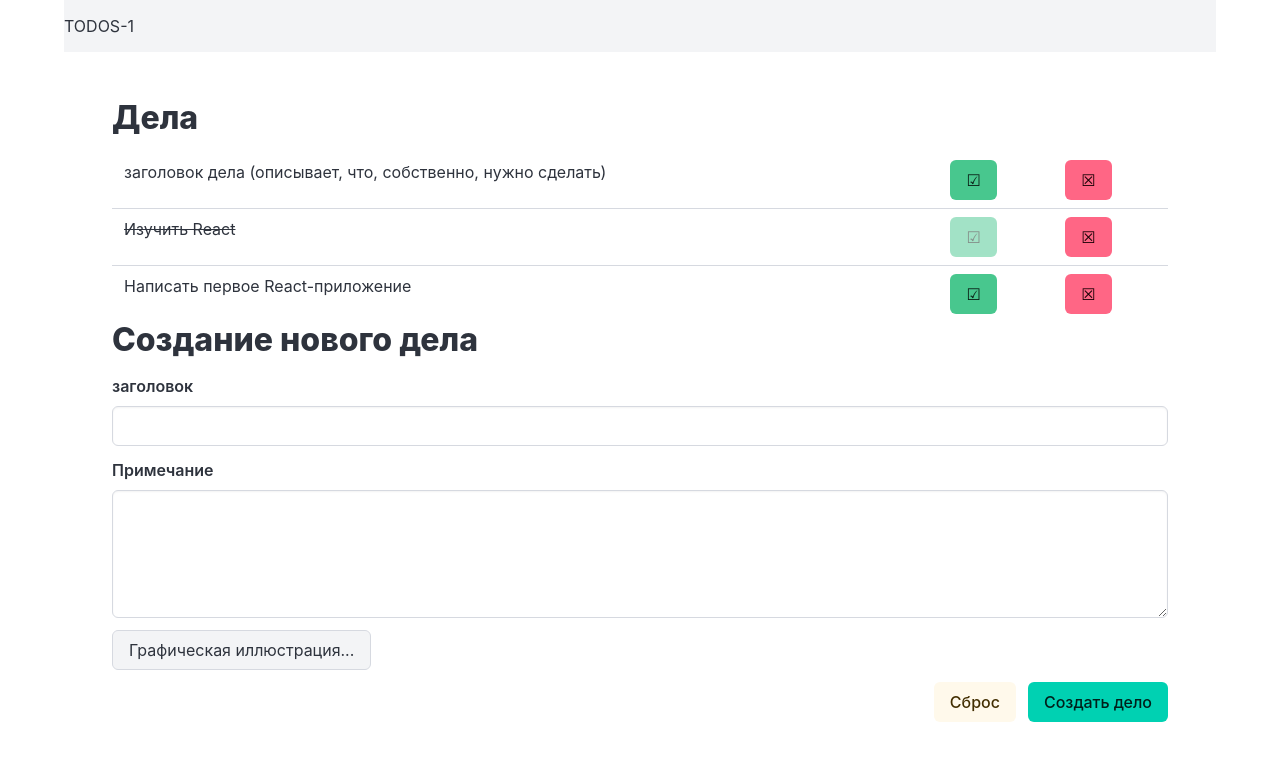
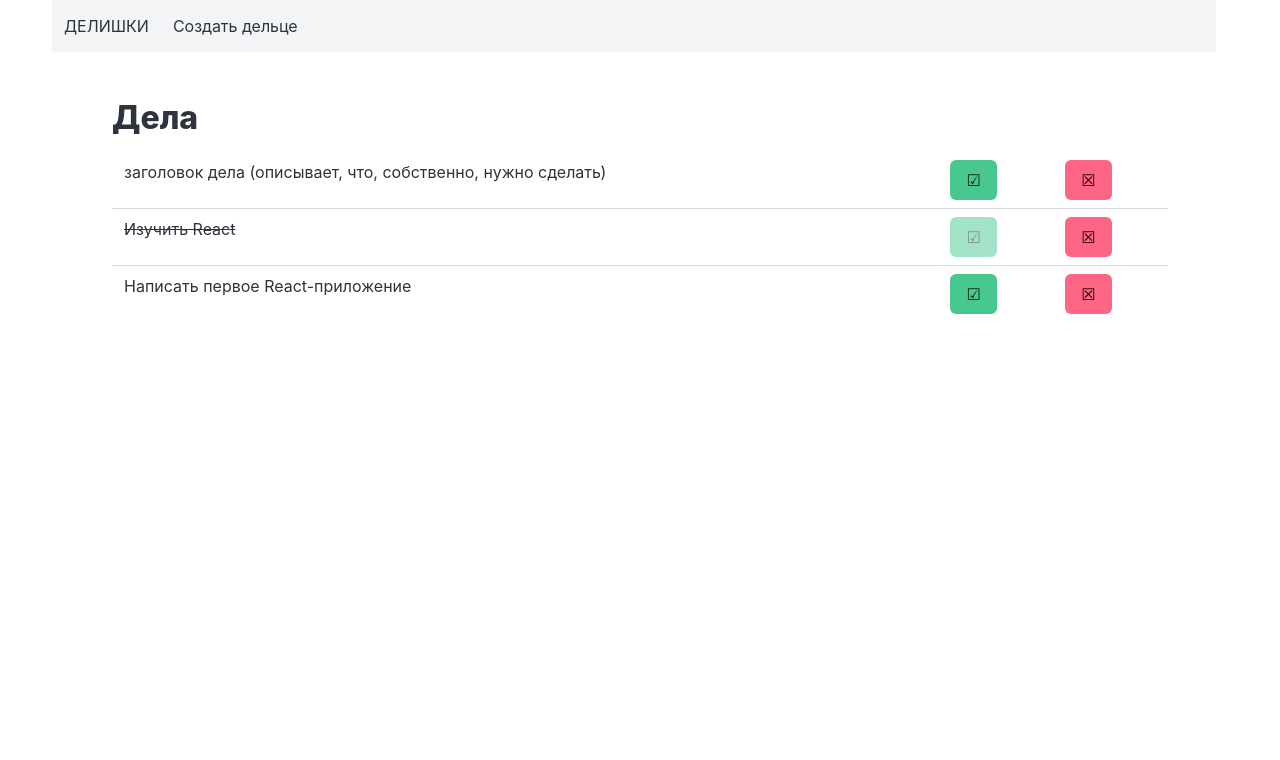
Before and after one commit to ZloitapoG/ToDos, a React (Create React App) app: page / in a window 1280 px wide. Shown: the top 760 px of the page. Built offline with nearby package versions, Linux system fonts and the light colour scheme.

Commit message:
Routes / , /add; Outlet, NavLink

```diff
--- a/package.json
+++ b/package.json
@@ -10,6 +10,7 @@
     "bulma": "^1.0.4",
     "react": "^19.1.1",
     "react-dom": "^19.1.1",
+    "react-router-dom": "^7.8.1",
     "react-scripts": "5.0.1",
     "web-vitals": "^2.1.4"
   },
--- a/src/App.js
+++ b/src/App.js
@@ -1,7 +1,8 @@
-import TodoList from "./TodoList";
+//import TodoList from "./TodoList";
 import { useState } from "react";
-import TodoAdd from "./TodoAdd";
+//import TodoAdd from "./TodoAdd";
 import initialTodos from './todos';
+import { Outlet, NavLink } from "react-router-dom";
 
 export default function App() {
   const [todos, setTodos] = useState(initialTodos)
@@ -23,15 +24,37 @@ export default function App() {
     <div className="container">
       <nav className="navbar is-light">
         <div className="navbar-brand">
-          <span className="navbar-item is-uppercase">
+          {/*<span className="navbar-item is-uppercase">
             ToDos-1
-          </span>
+          </span>*/}
+          <NavLink
+              to="/"
+              className={({isActive})=>
+                'navbar-item is-uppercase' +
+                (isActive ? ' is-active': '')
+              }>
+                Делишки
+          </NavLink>
+        </div>
+        <div className="navbar-menu">
+          <div className="navbar-start">
+              <NavLink
+                to = "/add"
+                className = {({isActive})=>
+                  'navbar-item' +
+                  (isActive ? ' is-active' : '')
+                }
+                >
+                  Создать дельце
+              </NavLink>
+          </div>
         </div>
       </nav>
       <main className="content px-6 py-6">
         {/*<h1>Todos</h1>*/}
-        <TodoList list={todos} setDone={setDone} del={del} />
-        <TodoAdd add = {add}/>
+        {/*<TodoList list={todos} setDone={setDone} del={del} />
+        <TodoAdd add = {add}/>*/}
+        <Outlet/>
       </main>
     </div>
   );
--- a/src/index.js
+++ b/src/index.js
@@ -1,18 +1,18 @@
 import React from 'react';
 import ReactDOM from 'react-dom/client';
-//import './index.css';
 import './../node_modules/bulma/css/bulma.css';
-import App from './App';
-//import reportWebVitals from './reportWebVitals';
+//import App from './App';
+import { RouterProvider } from 'react-router-dom';
+import router from './routes';
 
 const root = ReactDOM.createRoot(document.getElementById('root'));
 root.render(
   <React.StrictMode>
-    <App />
+   {/* <App />*/}
+   <RouterProvider router={router}/>
   </React.StrictMode>
 );
 
 // If you want to start measuring performance in your app, pass a function
 // to log results (for example: reportWebVitals(console.log))
 // or send to an analytics endpoint. Learn more: https://bit.ly/CRA-vitals
-//reportWebVitals();
--- /dev/null
+++ b/src/routes.js
@@ -0,0 +1,16 @@
+import {createRoutesFromElements, createBrowserRouter, Route} from 'react-router-dom';
+import App from './App';
+import TodoList from './TodoList';
+import TodoAdd from './TodoAdd';
+import todos from './todos';
+
+const router = createBrowserRouter(
+    createRoutesFromElements(
+        <Route path='/' element = {<App/>}>
+            <Route index = {true} element = {<TodoList list = {todos}/>}/>
+            <Route path='add'     element = {<TodoAdd/>}/>
+        </Route>
+    )
+);
+
+export default router;
```
Also changed, not shown: 1 other file (tests, documents, lock files or other folders).
